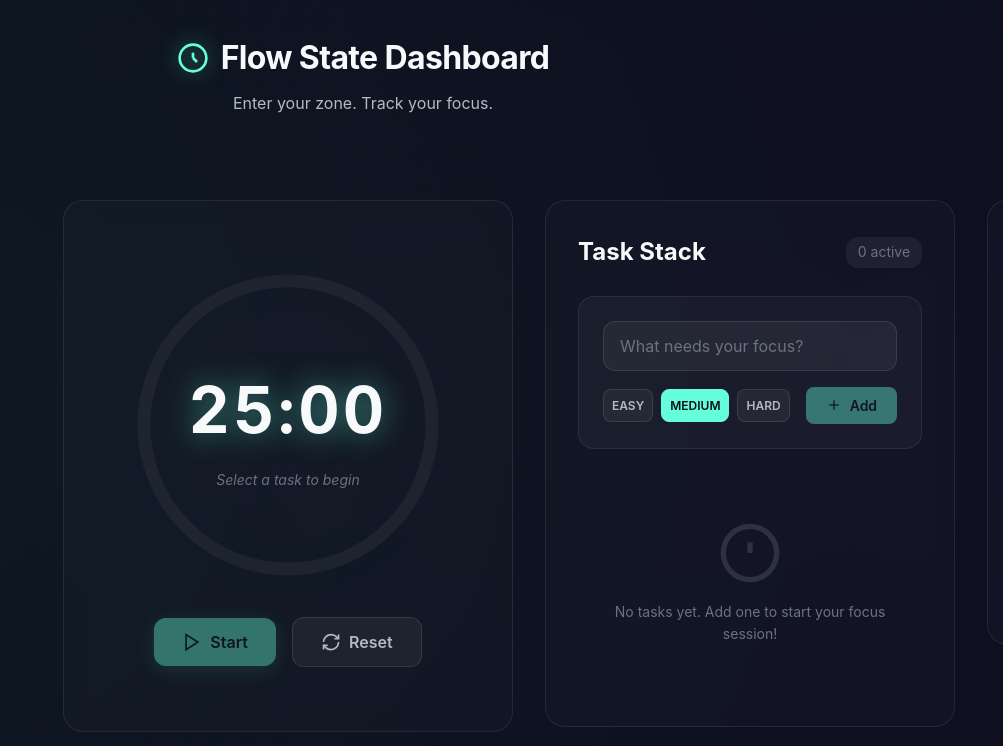
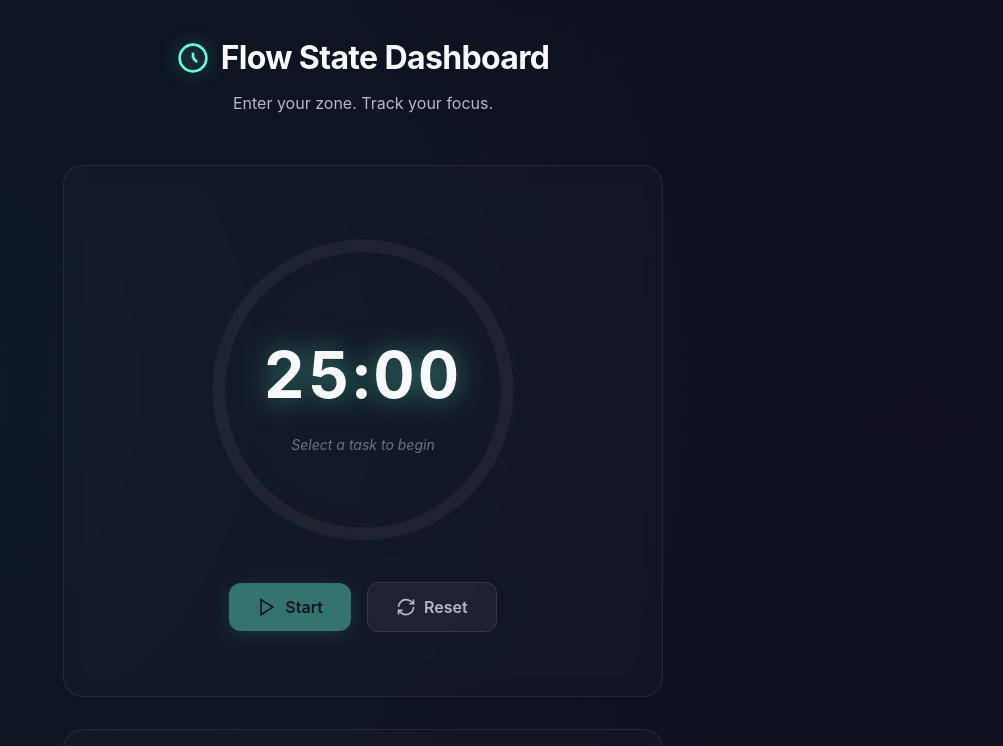
Before and after one commit to dmanzer2/focus-dashboard, an Angular app: page / in a window 1280 px wide. Shown: the top 746 px of the page, without its empty margins (277-1280 px from the left). Built offline with nearby package versions, Linux system fonts and the light colour scheme.

Commit message:
layout cleanup

```diff
--- a/src/app/app.scss
+++ b/src/app/app.scss
@@ -57,13 +57,11 @@
 }
 
 .dashboard-grid {
-  // display: grid;
-  grid-template-columns: minmax(320px, 380px) minmax(400px, 500px) minmax(320px, 380px);
-  gap: 3rem;
-  max-width: 1400px;
+  display: grid;
+  grid-template-columns: 1fr 1fr 1fr;
+  gap: 2rem;
   width: 100%;
-  align-items: start;
-  display: inline-flex;
+  max-width: 100%;
 }
 
 .timer-section,
--- a/src/app/components/stats/stats.component.scss
+++ b/src/app/components/stats/stats.component.scss
@@ -5,7 +5,6 @@
   flex-direction: column;
   gap: 2rem;
   width: 100%;
-  max-width: 380px;
 }
 
 .productivity-score {
--- a/src/app/components/task-list/task-list.component.scss
+++ b/src/app/components/task-list/task-list.component.scss
@@ -5,7 +5,6 @@
   flex-direction: column;
   gap: 1.5rem;
   height: 100%;
-  max-width: 500px;
   width: 100%;
 }
 
```
